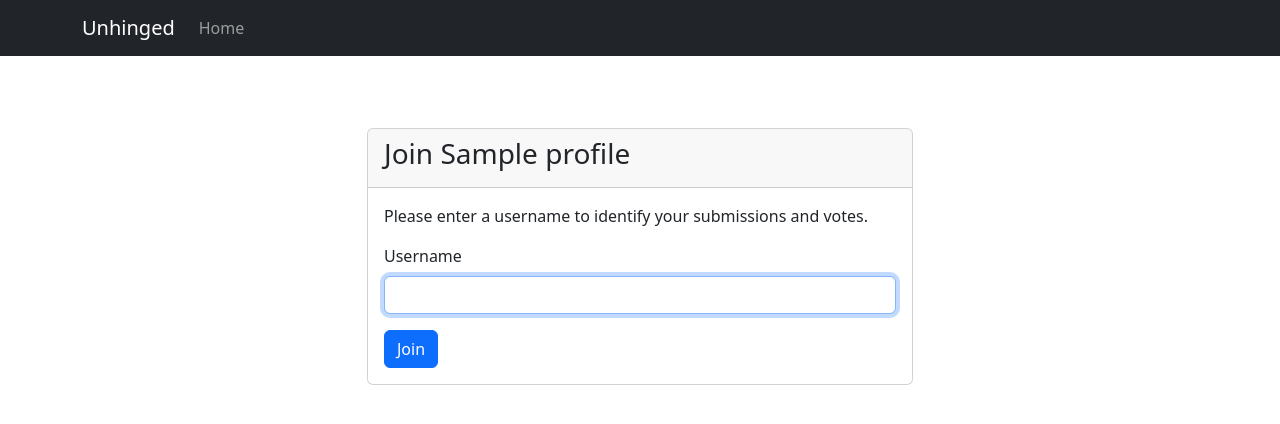
After one commit to sveinrou/unhinged, a Django app: template templates/join_profile.html in a window 1280 px wide. The commit adds this page. Shown: the top 424 px of the page. Run offline with Django 5.2, Linux system fonts and the light colour scheme; the template is opened without the code that fills it: values that come from a table or form of the project are taken from there, others are empty; tables that the repository leaves empty hold one stand-in row (values such as "Sample post").

Commit message:
Add username login

```diff
--- a/core/admin.py
+++ b/core/admin.py
@@ -1,5 +1,5 @@
 from django.contrib import admin
-from .models import Card, Prompt, Profile, Duel
+from .models import Card, Prompt, Profile, Duel, Participant
 
 class ProfileAdmin(admin.ModelAdmin):
     list_display = ('name', 'password', 'created_at')
@@ -8,3 +8,4 @@ admin.site.register(Card)
 admin.site.register(Prompt)
 admin.site.register(Profile, ProfileAdmin)
 admin.site.register(Duel)
+admin.site.register(Participant)
--- a/core/models.py
+++ b/core/models.py
@@ -11,7 +11,7 @@ class Prompt(models.Model):
 
 class Profile(models.Model):
     name = models.CharField(max_length=100)
-    password = models.CharField(max_length=128, blank=True, help_text="Leave blank to auto-generate an 8-letter password.") # For simple entrance, not full authentication
+    password = models.CharField(max_length=128, blank=True, help_text="Leave blank to auto-generate an 8-letter password.")
     created_at = models.DateTimeField(auto_now_add=True)
 
     def save(self, *args, **kwargs):
@@ -22,13 +22,24 @@ class Profile(models.Model):
     def __str__(self):
         return self.name
 
+class Participant(models.Model):
+    profile = models.ForeignKey(Profile, on_delete=models.CASCADE, related_name='participants')
+    name = models.CharField(max_length=100)
+    created_at = models.DateTimeField(auto_now_add=True)
+
+    class Meta:
+        unique_together = ('profile', 'name')
+
+    def __str__(self):
+        return f"{self.name} ({self.profile.name})"
+
 class Card(models.Model):
     profile = models.ForeignKey(Profile, on_delete=models.CASCADE, related_name='cards', null=True)
+    uploader = models.ForeignKey(Participant, on_delete=models.SET_NULL, null=True, blank=True, related_name='cards')
     image = models.ImageField(upload_to='card_images/', blank=True, null=True)
     prompt = models.ForeignKey(Prompt, on_delete=models.SET_NULL, null=True, blank=True)
     answer = models.TextField(blank=True, null=True)
     elo_rating = models.FloatField(default=1200.0)
-    submitted_by = models.CharField(max_length=100, blank=True) # Name of person who made this card
     created_at = models.DateTimeField(auto_now_add=True)
 
     def __str__(self):
@@ -38,6 +49,7 @@ class Card(models.Model):
 class Duel(models.Model):
     winner = models.ForeignKey(Card, on_delete=models.CASCADE, related_name='won_duels')
     loser = models.ForeignKey(Card, on_delete=models.CASCADE, related_name='lost_duels')
+    judge = models.ForeignKey(Participant, on_delete=models.SET_NULL, null=True, blank=True, related_name='judged_duels')
     created_at = models.DateTimeField(auto_now_add=True)
 
     def __str__(self):
--- a/core/urls.py
+++ b/core/urls.py
@@ -3,6 +3,7 @@ from . import views
 
 urlpatterns = [
     path('', views.index, name='index'),
+    path('profile/<int:profile_id>/join/', views.join_profile, name='join_profile'),
     path('profile/<int:profile_id>/', views.profile_home, name='profile_home'),
     path('profile/<int:profile_id>/upload/image/', views.upload_image_card, name='upload_image_card'),
     path('profile/<int:profile_id>/upload/prompt/', views.upload_prompt_card, name='upload_prompt_card'),
--- /dev/null
+++ b/templates/join_profile.html
@@ -0,0 +1,24 @@
+{% extends "base.html" %}
+
+{% block content %}
+<div class="row justify-content-center">
+  <div class="col-md-6">
+    <div class="card mt-5">
+      <div class="card-header">
+        <h3>Join {{ profile.name }}</h3>
+      </div>
+      <div class="card-body">
+        <p>Please enter a username to identify your submissions and votes.</p>
+        <form method="post">
+          {% csrf_token %}
+          <div class="mb-3">
+            <label for="name" class="form-label">Username</label>
+            <input type="text" class="form-control" id="name" name="name" required autofocus>
+          </div>
+          <button type="submit" class="btn btn-primary">Join</button>
+        </form>
+      </div>
+    </div>
+  </div>
+</div>
+{% endblock %}
--- a/templates/profile_home.html
+++ b/templates/profile_home.html
@@ -4,6 +4,9 @@
 <div class="row mt-4">
   <div class="col-12 text-center">
     <h1>{{ profile.name }}'s Profile</h1>
+    {% if participant %}
+    <p class="text-muted">Logged in as: <strong>{{ participant.name }}</strong></p>
+    {% endif %}
     <hr>
     <div class="d-grid gap-3 col-md-6 mx-auto mb-4">
         <a href="{% url 'upload_image_card' profile.id %}" class="btn btn-primary btn-lg">Upload Photo Card</a>
```
Also changed, not shown: core/views.py (+44 -7 lines), core/migrations/0010_participant_card_uploader_duel_judge.py (added), core/migrations/0011_remove_card_submitted_by.py (added).
